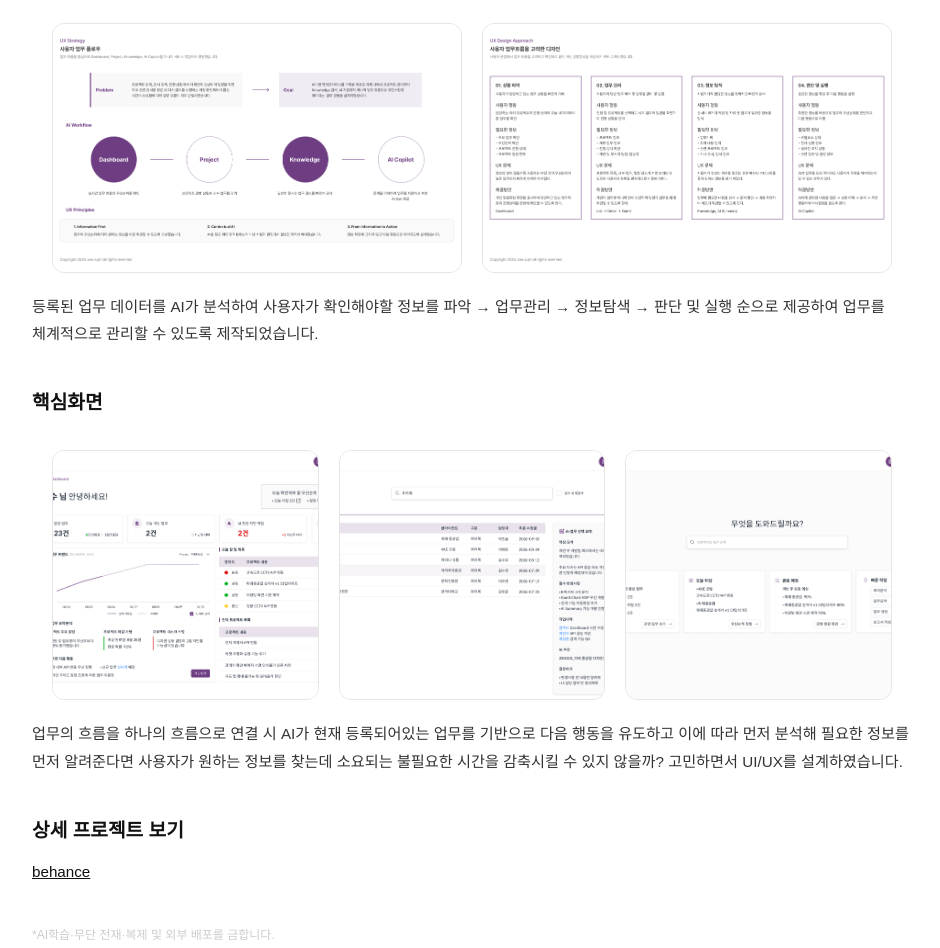
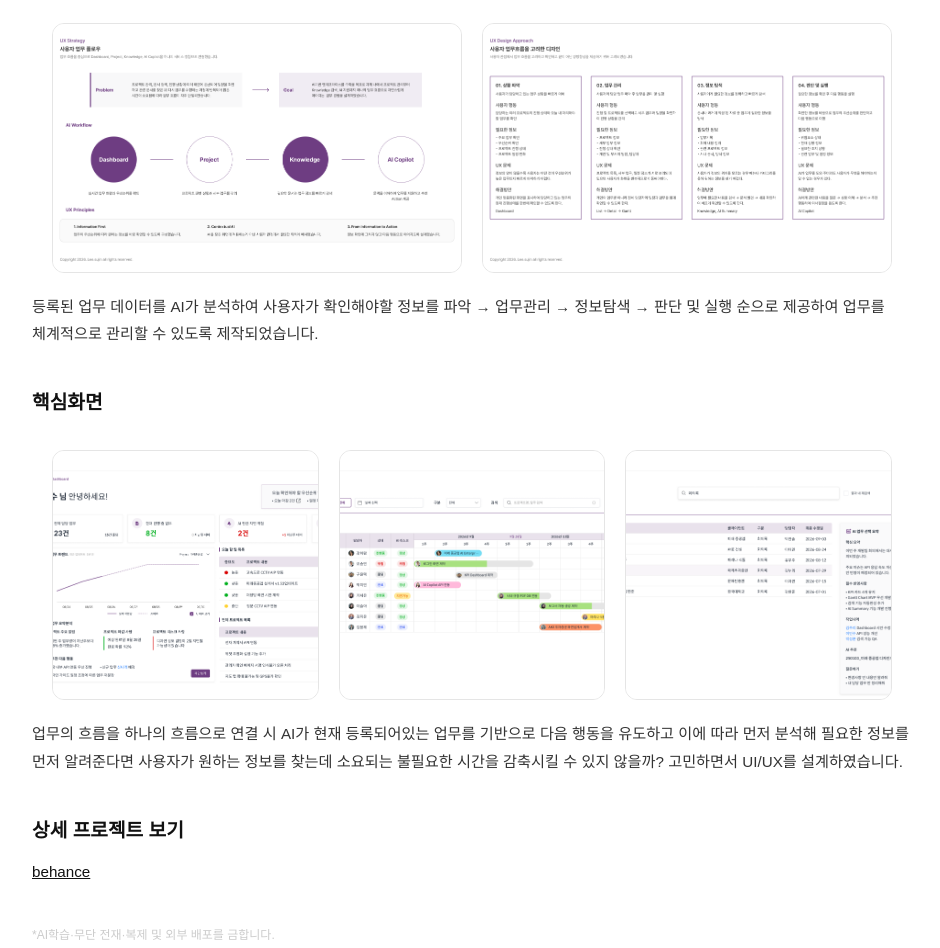
Before and after one commit to sj01070/portfolio_sj, a plain HTML site: page project/Workspac.html in a window 1280 px wide. Shown: the part 1313-2261 px from the top of the page, without its empty margins (268-1208 px from the left). Drawn offline with Linux system fonts and the light colour scheme.

Commit message:
Update Workspac.html

```diff
--- a/project/Workspac.html
+++ b/project/Workspac.html
@@ -37,7 +37,7 @@
             <div class="detail-content">
                 <!-- 프로젝트 메인 이미지 배치 -->
 
-                <img class="detail-img-placeholder" src="image/AI_업무관리_메인.png" alt="업무관리 내용">
+                <img class="detail-img-placeholder" src="image/Workspace_main.png" alt="업무관리 내용">
 
                 <h4>프로젝트 개요</h4>
                 <p><strong>프로젝트 목표</strong><br> 실무에서 경험한 엔터프라이스 업무환경을 바탕으로 프로젝트 관리, 문서 검색지원, 업무 정보 기능을 하나의 워크스페이스로 통합하고 동시에 AI기능을 넣어 현재 업무에 필요한 정보를 찾아 효율적인 업무환경 제공을 목표로 한다.<br></p>
@@ -84,17 +84,17 @@
 <div class="work-container">
   <!-- 작품 1 -->
   <a href="#img1" class="work-card">
-    <img src="image/AI_업무관리_Dashboard.png" alt="메인화면">
+    <img src="image/Workspace_Dashboard.png" alt="메인화면">
   </a>
 
   <!-- 작품 2 -->
   <a href="#img2" class="work-card">
-    <img src="image/AI_업무관리_knowledge.png" alt="Knowledge">
+    <img src="image/Workspace_AI_Gantt chart.png" alt="Gantt chart">
   </a>
 
   <!-- 작품 3 -->
   <a href="#img3" class="work-card">
-    <img src="image/AI_업무관리_AI_copilot.png" alt="AI Copilot">
+    <img src="image/Workspace_knowledge.png" alt="knowledge">
   </a>
 </div>
 
@@ -103,19 +103,19 @@
 <!-- 작품 1 확대 상태 -->
 <div id="img1" class="modal-overlay">
   <a href="#" class="close-overlay"></a> <!-- 어두운 배경 클릭 시 닫기 링크 -->
-  <img src="image/AI_업무관리_Dashboard.png" class="modal-content" alt="작품 1 확대">
+  <img src="image/Workspace_Dashboard.png" class="modal-content" alt="Dashboard">
 </div>
 
 <!-- 작품 2 확대 상태 -->
 <div id="img2" class="modal-overlay">
   <a href="#" class="close-overlay"></a>
-  <img src="image/AI_업무관리_knowledge.png" class="modal-content" alt="작품 2 확대">
+  <img src="image/Workspace_AI_Gantt chart.png" class="modal-content" alt="Gantt chart">
 </div>
 
 <!-- 작품 3 확대 상태 -->
 <div id="img3" class="modal-overlay">
   <a href="#" class="close-overlay"></a>
-  <img src="image/AI_업무관리_AI_copilot.png" class="modal-content" alt="작품 3 확대">
+  <img src="image/Workspace_knowledge.png" class="modal-content" alt="knowledge">
 </div>
 
 <p> 업무의 흐름을 하나의 흐름으로 연결 시 AI가 현재 등록되어있는 업무를 기반으로 다음 행동을 유도하고 이에 따라 먼저 분석해 필요한 정보를 먼저 알려준다면 사용자가 원하는 정보를 찾는데 소요되는 불필요한 시간을 감축시킬 수 있지 않을까? 고민하면서 UI/UX를 설계하였습니다.</p>
```
